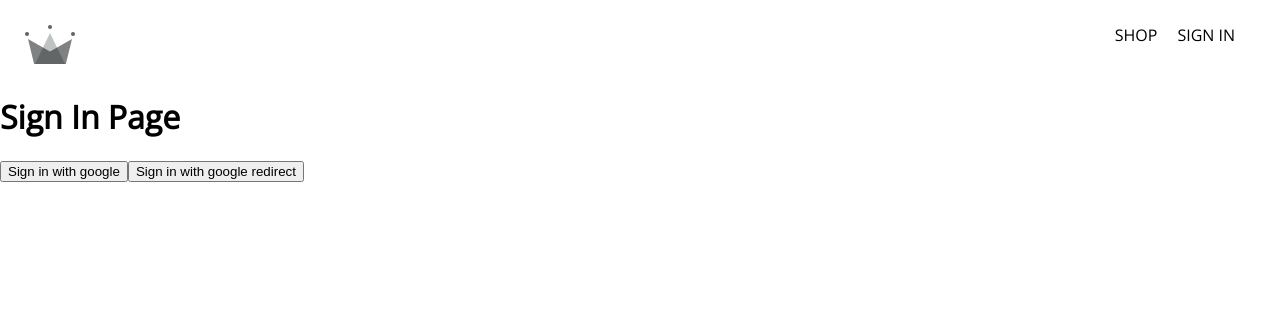
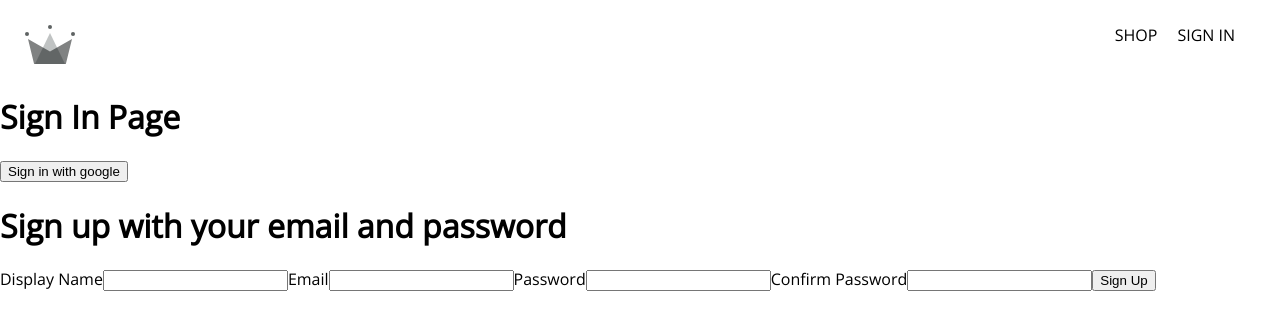
Before and after one commit to alexeylaptev23/crwn-clothing-v2, a React (Create React App) app: page /sign-in in a window 1280 px wide. Shown: the top 330 px of the page. Built offline with nearby package versions, Linux system fonts and the light colour scheme; the HTML template or start-up script is replaced by a standard one.

Commit message:
chapter 6 lesson 98 sign up with email and password

```diff
--- /dev/null
+++ b/src/components/sign-up-form/sign-up-form.component.jsx
@@ -0,0 +1,102 @@
+import { useState } from 'react';
+
+import {
+  createAuthUserWithEmailAndPassword,
+  createUserDocumentFromAuth,
+} from '../../utils/firebase/firebase.utils';
+
+const defaultFormFields = {
+  displayName: '',
+  email: '',
+  password: '',
+  confirmPassword: '',
+};
+
+const SignUpForm = () => {
+  const [formFields, setFormFields] = useState(defaultFormFields);
+  const { displayName, email, password, confirmPassword } = formFields;
+
+  console.log(formFields);
+
+  const clearFormFields = () => {
+    setFormFields(defaultFormFields);
+  }
+
+  const handleChange = event => {
+    const { name, value } = event.target;
+    setFormFields({ ...formFields, [name]: value });
+  };
+
+  const handleSubmit = async event => {
+    event.preventDefault();
+
+    if (password !== confirmPassword) {
+      alert('password must be equal to confirm password');
+      return;
+    }
+
+    try {
+      const { user } = await createAuthUserWithEmailAndPassword(
+        email,
+        password
+      );
+
+      await createUserDocumentFromAuth(user, { displayName });
+
+      clearFormFields();
+
+    } catch (error) {
+      if (error.code === 'auth/email-already-in-use') {
+        alert('cannot create user, email already in use');
+      }
+      console.log('error creating user with email and password', error.message);
+    }
+  };
+
+  return (
+    <div>
+      <h1>Sign up with your email and password</h1>
+      <form onSubmit={handleSubmit}>
+        <label>Display Name</label>
+        <input
+          type='text'
+          required
+          onChange={handleChange}
+          name='displayName'
+          value={displayName}
+        />
+
+        <label>Email</label>
+        <input
+          type='email'
+          required
+          onChange={handleChange}
+          name='email'
+          value={email}
+        />
+
+        <label>Password</label>
+        <input
+          type='password'
+          required
+          onChange={handleChange}
+          name='password'
+          value={password}
+        />
+
+        <label>Confirm Password</label>
+        <input
+          type='password'
+          required
+          onChange={handleChange}
+          name='confirmPassword'
+          value={confirmPassword}
+        />
+
+        <button type='submit'>Sign Up</button>
+      </form>
+    </div>
+  );
+};
+
+export default SignUpForm;
--- a/src/routes/sign-in/sign-in.component.jsx
+++ b/src/routes/sign-in/sign-in.component.jsx
@@ -8,17 +8,9 @@
   createUserDocumentFromAuth,
 } from '../../utils/firebase/firebase.utils';
 
+import SignUpForm from '../../components/sign-up-form/sign-up-form.component';
+
 const SignIn = () => {
-  useEffect(() => {
-    async function _getRedirectResult() {
-      const response = await getRedirectResult(auth);
-      if (response) {
-        const userDocRef = await createUserDocumentFromAuth(response.user);
-      }
-  }
-  _getRedirectResult();
-  }, []);
-
   const logGoogleUser = async () => {
     const { user } = await signInWithGooglePopup();
     const userDocRef = await createUserDocumentFromAuth(user);
@@ -28,9 +20,7 @@
     <div>
       <h1>Sign In Page</h1>
       <button onClick={logGoogleUser}>Sign in with google</button>
-      <button onClick={signInWithGoogleRedirect}>
-        Sign in with google redirect
-      </button>
+      <SignUpForm/>
     </div>
   );
 };
--- a/src/utils/firebase/firebase.utils.js
+++ b/src/utils/firebase/firebase.utils.js
@@ -4,6 +4,7 @@
   signInWithRedirect,
   signInWithPopup,
   GoogleAuthProvider,
+  createUserWithEmailAndPassword,
 } from 'firebase/auth';
 import { getFirestore, doc, getDoc, setDoc } from 'firebase/firestore';
 
@@ -25,18 +26,19 @@
 
 export const auth = getAuth();
 export const signInWithGooglePopup = () => signInWithPopup(auth, provider);
-export const signInWithGoogleRedirect = () => signInWithRedirect(auth, provider);
+export const signInWithGoogleRedirect = () =>
+  signInWithRedirect(auth, provider);
 
 export const db = getFirestore();
 
-export const createUserDocumentFromAuth = async userAuth => {
+export const createUserDocumentFromAuth = async (
+  userAuth,
+  additionalInformation = {}
+) => {
+  if (!userAuth) return;
+
   const userDocRef = doc(db, 'users', userAuth.uid);
-
-  console.log(userDocRef);
-
   const userSnapshot = await getDoc(userDocRef);
-
-  console.log(userSnapshot);
 
   if (!userSnapshot.exists()) {
     const { displayName, email } = userAuth;
@@ -47,6 +49,7 @@
         displayName,
         email,
         createdAt,
+        ...additionalInformation,
       });
     } catch (error) {
       console.log('error creating the user', error.messge);
@@ -54,3 +57,9 @@
   }
   return userDocRef;
 };
+
+export const createAuthUserWithEmailAndPassword = async (email, password) => {
+  if (!email || !password) return;
+
+  return await createUserWithEmailAndPassword(auth, email, password);
+};
```
